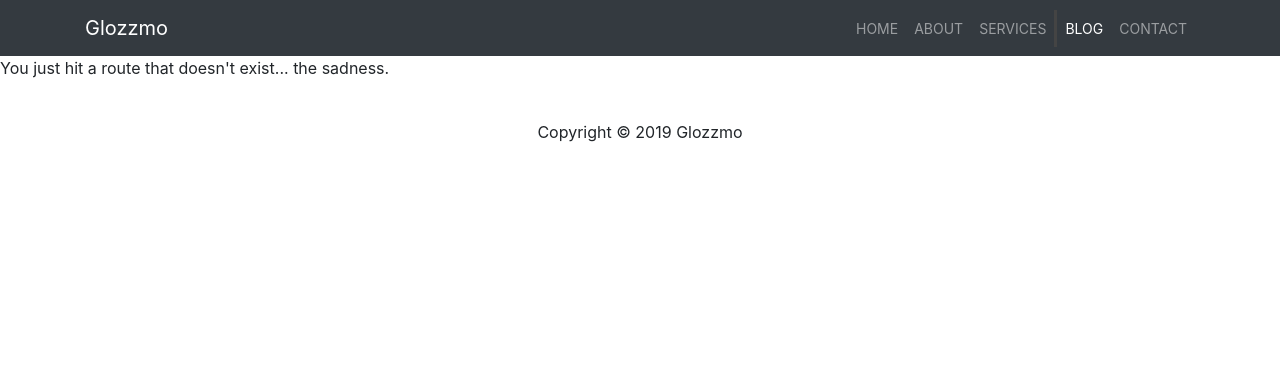
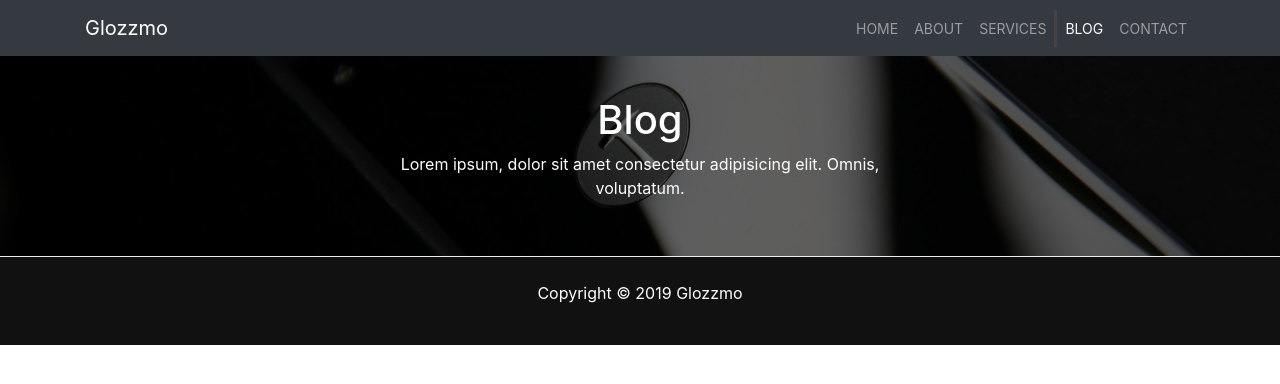
Before and after one commit to RayBDev/glozzmo, a Gatsby site: page /blog in a window 1280 px wide. Before the commit this address had no page. Built offline with nearby package versions, Linux system fonts and the light colour scheme; Gatsby itself is replaced by a stand-in of ours.

Commit message:
Changed footer color

```diff
--- /dev/null
+++ b/src/assets/sass/components/common/_footer.scss
@@ -0,0 +1,3 @@
+#main-footer {
+  background: #111;
+}
--- a/src/assets/sass/main.scss
+++ b/src/assets/sass/main.scss
@@ -4,6 +4,7 @@
 
 @import "components/common/navigation";
 @import "components/common/pageheader";
+@import "components/common/footer";
 @import "components/pages/index/header";
 @import "components/pages/index/getstarted";
 @import "components/pages/index/video";
--- a/src/components/common/Footer.js
+++ b/src/components/common/Footer.js
@@ -2,7 +2,7 @@ import React from "react"
 
 const Footer = () => {
   return (
-    <footer id="main-footer" className="text-center p-4">
+    <footer id="main-footer" className="text-center text-white p-4">
       <div className="container">
         <div className="row">
           <div className="col">
--- /dev/null
+++ b/src/pages/blog.js
@@ -0,0 +1,14 @@
+import React from "react"
+
+import Layout from "../components/layout"
+import SEO from "../components/seo"
+import PageHeader from "../components/common/PageHeader"
+
+const blog = () => (
+  <Layout>
+    <SEO title="Blog" keywords={[`blog`, `glozzmo`]} />
+    <PageHeader pageTitle="Blog" />
+  </Layout>
+)
+
+export default blog
```
Also changed, not shown: src/components/pages/blog/BlogCards.js (added).
